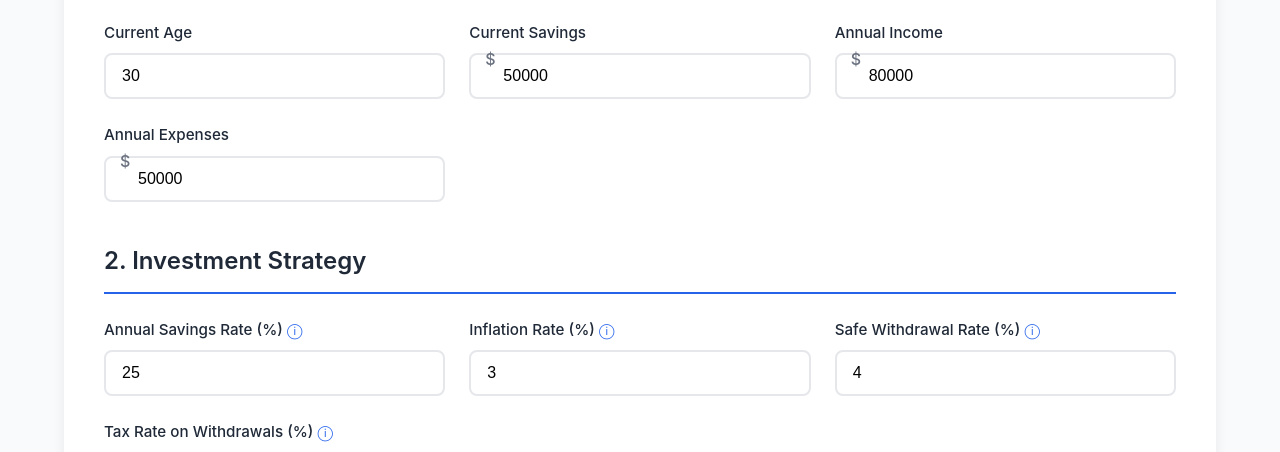
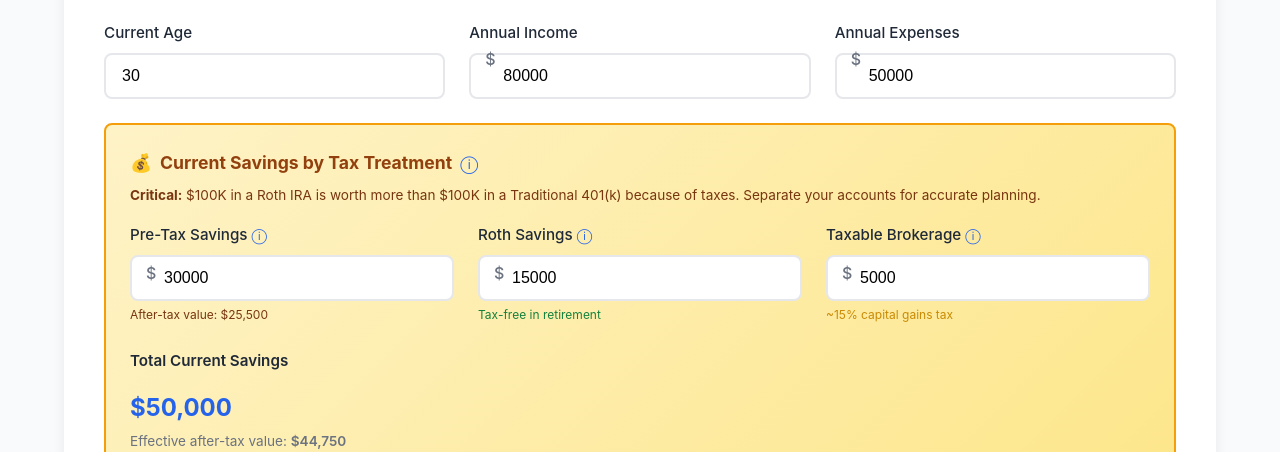
Before and after one commit to techiecuriosity/finance-calculators, a plain HTML site: page index.html in a window 1280 px wide. Shown: the part 494-946 px from the top of the page. Drawn offline with nearby package versions, Linux system fonts and the light colour scheme.

Commit message:
Add tax bucket separation for Pre-Tax/Roth/Taxable accounts
- Critical feature addressing reviewer feedback about tax blindness
- Separate inputs for Traditional 401(k), Roth, and Taxable brokerage
- Calculate after-tax value showing effective retirement purchasing power
- Real-time display of post-tax values for each bucket
- Educational tooltips explaining tax treatment differences
- Automatically updates total savings with tax-adjusted amounts
- Addresses 'Why: $1M in Roth ≠ $1M in Traditional 401(k)' concern

```diff
--- a/index.html
+++ b/index.html
@@ -538,16 +538,58 @@
                         <input type="number" id="currentAge" value="30" min="18" max="100" required>
                     </div>
                     <div class="form-field input-prefix">
-                        <label for="currentSavings">Current Savings</label>
-                        <input type="number" id="currentSavings" value="50000" min="0" step="1000" required>
-                    </div>
-                    <div class="form-field input-prefix">
                         <label for="annualIncome">Annual Income</label>
                         <input type="number" id="annualIncome" value="80000" min="0" step="1000" required>
                     </div>
                     <div class="form-field input-prefix">
                         <label for="annualExpenses">Annual Expenses</label>
                         <input type="number" id="annualExpenses" value="50000" min="0" step="1000" required>
+                    </div>
+                </div>
+
+                <!-- Tax Bucket Breakdown -->
+                <div style="margin-top: 1.5rem; padding: 1.5rem; background: linear-gradient(135deg, #fef3c7 0%, #fde68a 100%); border-radius: 8px; border: 2px solid #f59e0b;">
+                    <h3 style="font-size: 1.1rem; margin-bottom: 0.5rem; color: #92400e; display: flex; align-items: center; gap: 0.5rem;">
+                        <span>💰</span> Current Savings by Tax Treatment
+                        <span class="tooltip" data-tooltip="$1M in Roth ≠ $1M in Traditional 401(k). Account for taxes to get accurate FIRE number.">ⓘ</span>
+                    </h3>
+                    <p style="font-size: 0.85rem; color: #78350f; margin-bottom: 1rem;">
+                        <strong>Critical:</strong> $100K in a Roth IRA is worth more than $100K in a Traditional 401(k) because of taxes. Separate your accounts for accurate planning.
+                    </p>
+                    <div class="input-grid">
+                        <div class="form-field input-prefix">
+                            <label for="preTaxSavings">
+                                Pre-Tax Savings
+                                <span class="tooltip" data-tooltip="Traditional 401(k), Traditional IRA - you'll pay taxes on withdrawals">ⓘ</span>
+                            </label>
+                            <input type="number" id="preTaxSavings" value="30000" min="0" step="1000" oninput="updateTotalSavings()">
+                            <div style="font-size: 0.75rem; color: #78350f; margin-top: 0.25rem;">After-tax value: <span id="preTaxAfterTax">$--</span></div>
+                        </div>
+                        <div class="form-field input-prefix">
+                            <label for="rothSavings">
+                                Roth Savings
+                                <span class="tooltip" data-tooltip="Roth 401(k), Roth IRA - already taxed, grows tax-free">ⓘ</span>
+                            </label>
+                            <input type="number" id="rothSavings" value="15000" min="0" step="1000" oninput="updateTotalSavings()">
+                            <div style="font-size: 0.75rem; color: #15803d; margin-top: 0.25rem;">Tax-free in retirement</div>
+                        </div>
+                        <div class="form-field input-prefix">
+                            <label for="taxableSavings">
+                                Taxable Brokerage
+                                <span class="tooltip" data-tooltip="Regular brokerage account - capital gains tax on growth">ⓘ</span>
+                            </label>
+                            <input type="number" id="taxableSavings" value="5000" min="0" step="1000" oninput="updateTotalSavings()">
+                            <div style="font-size: 0.75rem; color: #ca8a04; margin-top: 0.25rem;">~15% capital gains tax</div>
+                        </div>
+                        <div class="form-field">
+                            <label style="color: var(--text-dark); font-weight: 600;">
+                                Total Current Savings
+                            </label>
+                            <div id="totalCurrentSavings" style="font-size: 1.5rem; font-weight: 700; color: var(--primary-color); margin-top: 0.5rem;">$50,000</div>
+                            <div style="font-size: 0.85rem; color: var(--text-light); margin-top: 0.25rem;">
+                                Effective after-tax value: <span id="effectiveSavings" style="font-weight: 600;">$--</span>
+                            </div>
+                        </div>
                     </div>
                 </div>
             </div>
@@ -1046,6 +1088,35 @@
                 maximumFractionDigits: 0
             }).format(amount);
         }
+
+        // Update tax bucket totals and effective value
+        function updateTotalSavings() {
+            const preTax = parseFloat(document.getElementById('preTaxSavings').value) || 0;
+            const roth = parseFloat(document.getElementById('rothSavings').value) || 0;
+            const taxable = parseFloat(document.getElementById('taxableSavings').value) || 0;
+            const taxRate = parseFloat(document.getElementById('taxRate').value) / 100 || 0.15;
+
+            // Calculate after-tax values
+            const preTaxAfterTax = preTax * (1 - taxRate);
+            const taxableAfterTax = taxable * 0.85; // Assume 15% capital gains
+            const effectiveTotal = preTaxAfterTax + roth + taxableAfterTax;
+            const nominalTotal = preTax + roth + taxable;
+
+            // Update UI
+            document.getElementById('preTaxAfterTax').textContent = formatCurrency(preTaxAfterTax);
+            document.getElementById('totalCurrentSavings').textContent = formatCurrency(nominalTotal);
+            document.getElementById('effectiveSavings').textContent = formatCurrency(effectiveTotal);
+
+            // Update hidden currentSavings field for calculations
+            if (document.getElementById('currentSavings')) {
+                document.getElementById('currentSavings').value = effectiveTotal;
+            }
+        }
+
+        // Initialize tax bucket calculations on page load
+        document.addEventListener('DOMContentLoaded', function() {
+            updateTotalSavings();
+        });
 
         // Update allocation total and blended return
         function updateAllocationCalculations() {
```
